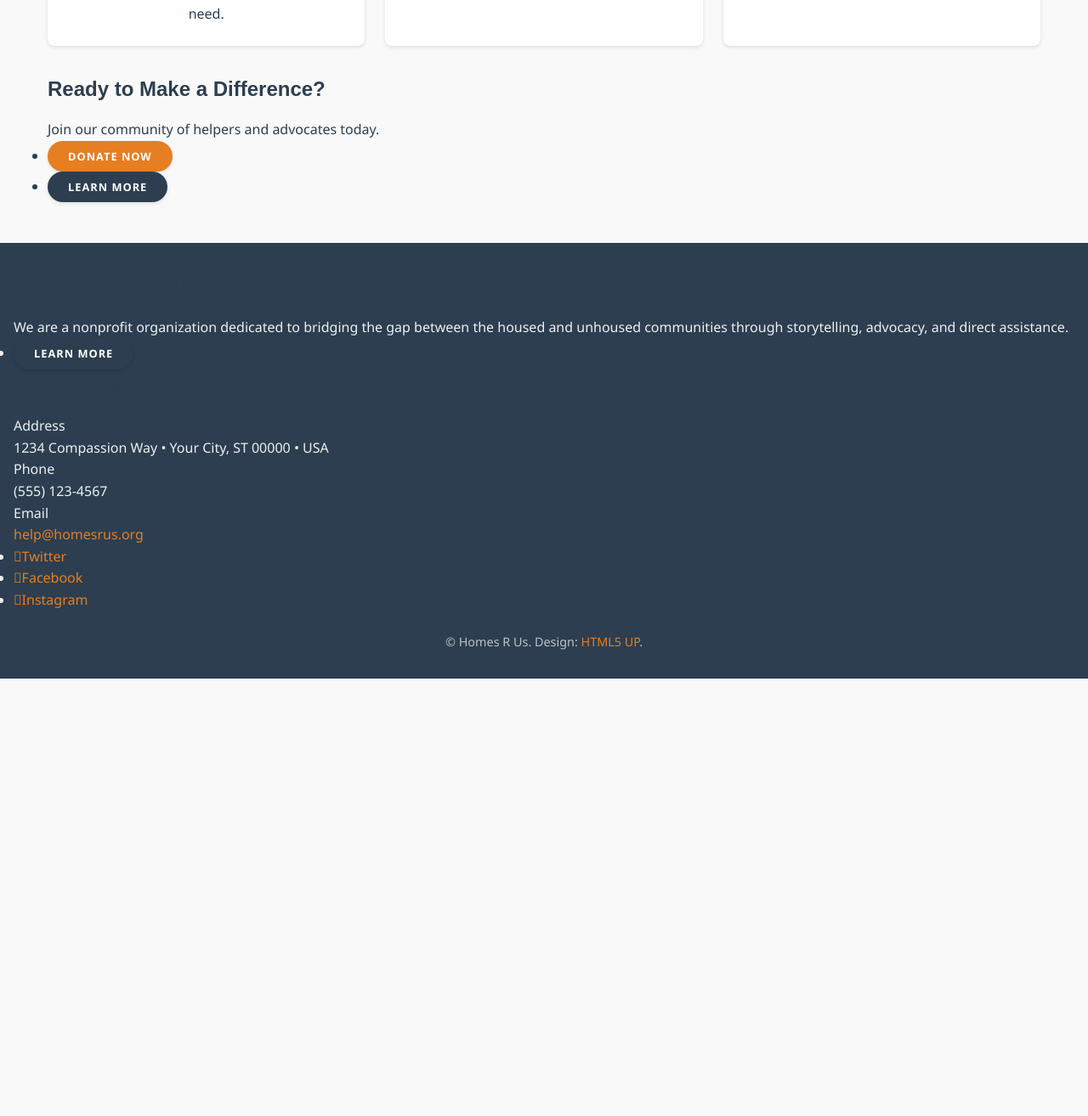
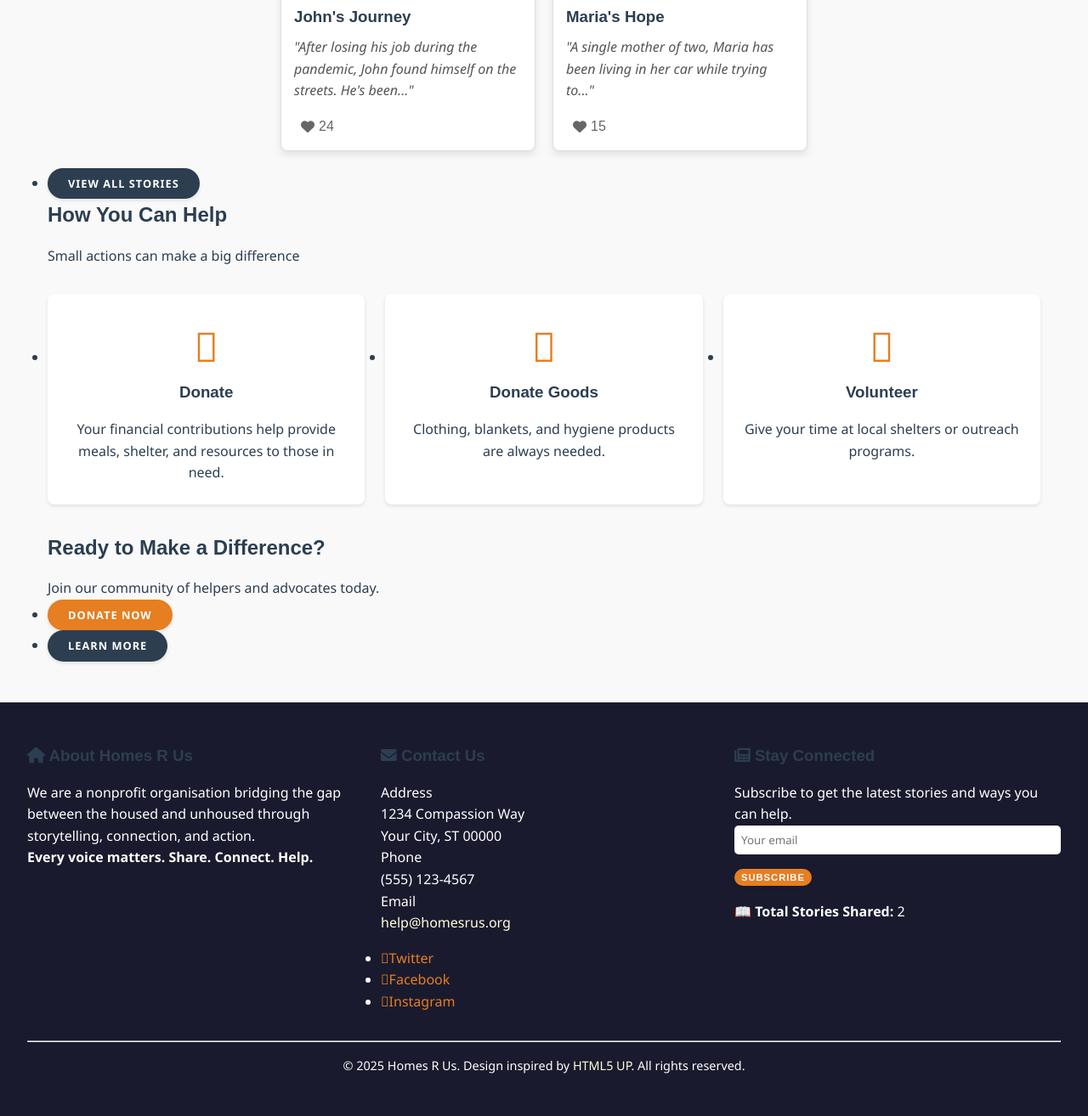
Before and after one commit to PeiPeiLinLin/Homeless_manage_system, a Flask app: page / in a window 1280 px wide. Shown: the part 1683-2997 px from the top of the page at 85% size. Before the commit the page ends 2482 px from the top, so only its background shows below. Run offline with Flask 3, Linux system fonts and the light colour scheme; some libraries are stand-ins or nearby versions.

Commit message:
Add files via upload

```diff
--- a/templates/main.html
+++ b/templates/main.html
@@ -36,6 +36,35 @@
 			height: 200px;
 			object-fit: cover;
 		}
+
+		.tag {
+			background-color: #eee;
+			color: 	#333;
+			font-size: 0.75rem;
+			padding: 3px 10px;
+			border-radius: 12px;
+			margin: 5px 5px 0 0;
+			display: inline-block;
+		}
+
+		.story-content em {
+			color: #555;
+			font-style: italic;
+			display: block;
+			margin-bottom: 10px;
+		}
+
+		#storyForm .form-field {
+			margin-bottom: 1em;
+		}
+
+		#storyForm input, #storyForm textarea {
+			width: 100%;
+			padding: 0.6em;
+			border-radius: 6px;
+			border: 1px solid #ccc;
+		}
+
 		.story-content {
 			padding: 15px;
 		}
@@ -90,7 +119,11 @@
 	<div id="wrapper">
 		<!-- Login Header -->
 		<div class="login-header">
+<<<<<<< HEAD
+			<a href="login.html" class="button" id="loginBtn">Shelter Admin Login</a>
+=======
 			<button id="loginBtn" class="button"><a href="login.html">Shelter Admin Login</a></button>
+>>>>>>> a6a2526f115e66ec53ea0dd1cf1240d801e2e27d
 			<div id="adminControls" class="admin-only">
 				<a href="/admin" class="button">Dashboard</a>
 				<button id="logoutBtn" class="button">Logout</button>
@@ -118,12 +151,17 @@
 
 		<!-- Main Header -->
 		<header id="header" class="alt">
-			<span class="logo"><img src="images/logo.svg" alt="" /></span>
-			<h1>Homes R Us</h1>
+			<span class="logo"><img src="static/image/图像.png" alt="" /></span>
+			<h1 class=“logo-heading“>
+ 			<img src ="static/image/图像.png">
+			</h1>
 			<p>Finding connections with people of the less fortunate<br>Built by:
 				<a href="https://www.instagram.com/nsxts/">@Zonetian</a>,
 				<a href="https://www.instagram.com/yz.8102/">@Yixuan</a>,
-				<a href="https://www.instagram.com/linn.03_/">@Adrian</a>
+				<a href="https://www.instagram.com/linn.03_/">@Adrian</a>,
+				<a href="https://www.instagram.com/birdy_windyabc/">@Wing</a>
+
+
 			</p>
 		</header>
 
@@ -183,25 +221,30 @@
 					<p>Share another story from your shelter</p>
 				</header>
 				<form id="storyForm">
-					<div>
+					<div class="form-field">
 						<label for="storyName">Name:</label>
 						<input type="text" id="storyName" required>
 					</div>
-					<div>
+					<div class="form-field">
 						<label for="storyTitle">Title:</label>
 						<input type="text" id="storyTitle" required>
 					</div>
-					<div>
+					<div class="form-field">
 						<label for="storyContent">Story:</label>
 						<textarea id="storyContent" rows="5" required></textarea>
 					</div>
-					<div>
+					<div class="form-field">
 						<label for="storyImage">Image URL:</label>
 						<input type="text" id="storyImage" required>
+					</div>
+					<div class="form-field">
+						<label for="storyTags">Tags (comma separated):</label>
+						<input type="text" id="storyTags" placeholder="e.g. mother,resilience,jobloss">
 					</div>
 					<button type="submit" class="button primary">Submit Story</button>
 				</form>
 			</section>
+
 
 			<!-- How to Help Section -->
 			<section id="help" class="main special">
@@ -244,32 +287,55 @@
 		</div>
 
 		<!-- Footer -->
-		<footer id="footer">
-			<section>
-				<h2>About Homes R Us</h2>
-				<p>We are a nonprofit organization dedicated to bridging the gap between the housed and unhoused communities through storytelling, advocacy, and direct assistance.</p>
-				<ul class="actions">
-					<li><a href="#" class="button">Learn More</a></li>
-				</ul>
+
+		<!-- Footer -->
+		<footer id="footer" style="padding: 3em 2em; color: #fff;">
+			<div style="display: flex; flex-wrap: wrap; justify-content: space-between; gap: 2em;">
+
+				<!-- About -->
+				<section style="flex: 1 1 250px;">
+					<h3><i class="fas fa-home"></i> About Homes R Us</h3>
+					<p>We are a nonprofit organisation bridging the gap between the housed and unhoused through storytelling, connection, and action.</p>
+					<p style="font-weight: 600;">Every voice matters. Share. Connect. Help.</p>
 				</section>
-			<section>
-				<h2>Contact Us</h2>
+
+				<!-- Contact Info -->
+				<section style="flex: 1 1 250px;">
+					<h3><i class="fas fa-envelope"></i> Contact Us</h3>
 					<dl class="alt">
 						<dt>Address</dt>
-					<dd>1234 Compassion Way &bull; Your City, ST 00000 &bull; USA</dd>
+						<dd>1234 Compassion Way<br>Your City, ST 00000</dd>
 						<dt>Phone</dt>
 						<dd>(555) 123-4567</dd>
 						<dt>Email</dt>
-					<dd><a href="#">help@homesrus.org</a></dd>
+						<dd><a href="mailto:help@homesrus.org" style="color: #ffd;">help@homesrus.org</a></dd>
 					</dl>
-				<ul class="icons">
-					<li><a href="#" class="icon brands fa-twitter alt"><span class="label">Twitter</span></a></li>
-					<li><a href="#" class="icon brands fa-facebook-f alt"><span class="label">Facebook</span></a></li>
-					<li><a href="#" class="icon brands fa-instagram alt"><span class="label">Instagram</span></a></li>
+					<ul class="icons" style="margin-top: 1em;">
+						<li><a href="#" class="icon brands fa-twitter"><span class="label">Twitter</span></a></li>
+						<li><a href="#" class="icon brands fa-facebook-f"><span class="label">Facebook</span></a></li>
+						<li><a href="#" class="icon brands fa-instagram"><span class="label">Instagram</span></a></li>
 					</ul>
 				</section>
-			<p class="copyright">&copy; Homes R Us. Design: <a href="https://html5up.net">HTML5 UP</a>.</p>
+
+				<!-- Newsletter -->
+				<section style="flex: 1 1 250px;">
+					<h3><i class="fas fa-newspaper"></i> Stay Connected</h3>
+					<p>Subscribe to get the latest stories and ways you can help.</p>
+					<form id="subscribeForm">
+						<input type="email" name="email" placeholder="Your email" required style="padding: 0.6em; width: 100%; border-radius: 5px; border: none; margin-bottom: 1em;">
+						<button type="submit" class="button primary small">Subscribe</button>
+					</form>
+					<p style="margin-top: 1em;"><strong>📖 Total Stories Shared:</strong> <span id="storyCount">0</span></p>
+				</section>
+			</div>
+			<hr style="margin-top: 2em; margin-bottom: 1em;">
+			<p style="text-align: center; font-size: 0.9em;">&copy; 2025 Homes R Us. Design inspired by <a href="https://html5up.net" target="_blank" style="color: #ffd;">HTML5 UP</a>. All rights reserved.</p>
 		</footer>
+
+
+
+
+
 	</div>
 
 	<!-- Scripts -->
@@ -366,6 +432,9 @@
 		function loadStories() {
 			const container = $('#storiesContainer');
 			container.empty();
+			updateStoryCount();
+
+
 
 			// In a real app, this would fetch from your SQL database via API
 			stories.forEach(story => {
@@ -380,7 +449,8 @@
 						<img src="${story.image}" alt="${story.name}'s story" class="story-image">
 						<div class="story-content">
 							<h3>${story.title}</h3>
-							<p>${story.content}</p>
+							<p><em>"${story.content.split(' ').slice(0, 15).join(' ')}..."</em></p>
+
 							<button class="like-btn ${story.isLiked ? 'liked' : ''}" data-id="${story.id}">
 								<i class="fas fa-heart"></i>
 								<span class="like-count">${story.likes}</span>
@@ -467,6 +537,36 @@
 			$('body').removeClass('logged-in');
 			loadStories();
 		}
+
+		// Newsletter subscription alert
+		document.getElementById("subscribeForm").addEventListener("submit", function (e) {
+			e.preventDefault();
+			alert("Thank you for subscribing!");
+			this.reset();
+		});
+
+		// Story counter auto-update
+		function updateStoryCount() {
+			document.getElementById("storyCount").innerText = stories.length;
+		}
+
+		// Footer background changes based on time
+		function updateFooterTheme() {
+			const hour = new Date().getHours();
+			const footer = document.getElementById("footer");
+			if (hour >= 6 && hour <= 18) {
+				footer.style.backgroundColor = "#444"; // 白天亮色
+				footer.style.color = "#fff";
+			} else {
+				footer.style.backgroundColor = "#1a1a2e"; // 夜晚深藍
+				footer.style.color = "#fff";
+			}
+		}
+
+		// Run on page load
+		updateStoryCount();
+		updateFooterTheme();
+
 	</script>
 </body>
 </html>
```
Lines whose indentation alone changed are shown as unchanged.
